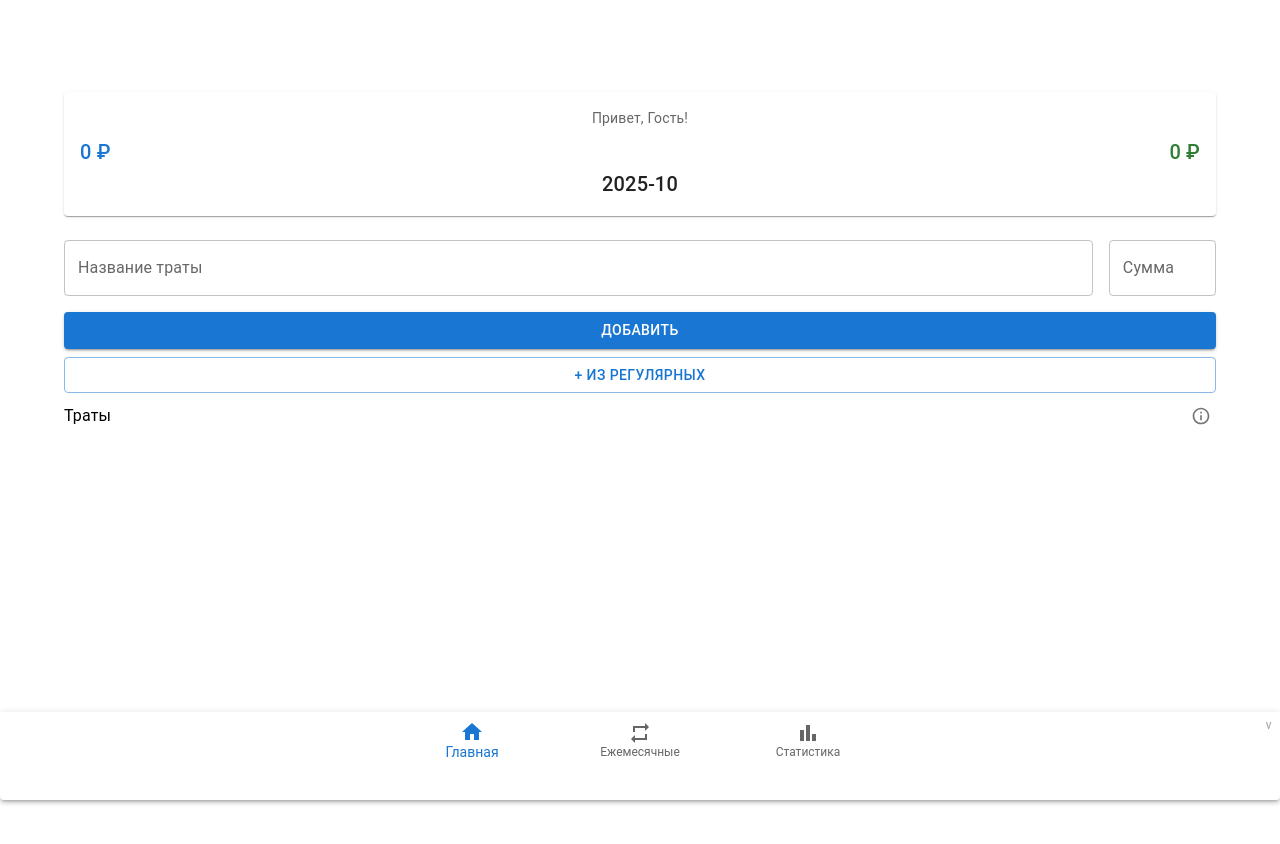
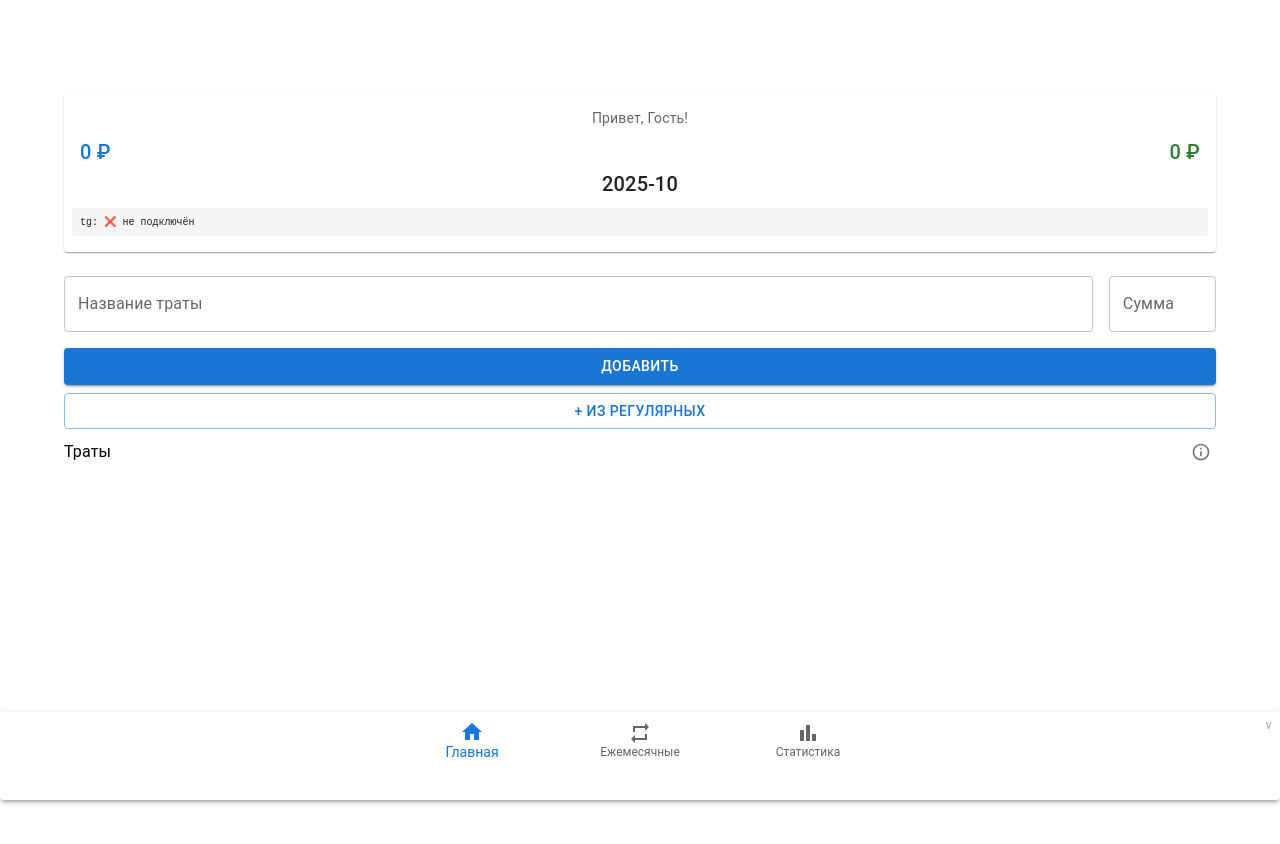
Before and after one commit to Domadetronix/Financial-app, a React (Vite) app: page / in a window 1280 px wide. Shown: the top 844 px of the page. Built offline with nearby package versions, Linux system fonts and the light colour scheme.

Commit message:
feat: check tg

```diff
--- a/index.html
+++ b/index.html
@@ -5,6 +5,7 @@
     <link rel="icon" type="image/svg+xml" href="/vite.svg" />
     <meta name="viewport" content="width=device-width, initial-scale=1.0" />
     <title>finance-webapp</title>
+    <script src="https://telegram.org/js/telegram-web-app.js"></script>
   </head>
   <body>
     <div id="root"></div>
--- a/src/components/Header.tsx
+++ b/src/components/Header.tsx
@@ -10,6 +10,22 @@ interface Props {
   userName?: string;
 }
 
+type TgDebugInfo =
+  | { connected: false }
+  | { connected: true; version: string; platform: string; hasInitData: boolean; user: object | null };
+
+const getTelegramDebugInfo = (): TgDebugInfo => {
+  const tg = window?.Telegram?.WebApp;
+  if (!tg) return { connected: false };
+  return {
+    connected: true,
+    version: tg.version ?? '?',
+    platform: tg.platform ?? '?',
+    hasInitData: Boolean(tg.initData),
+    user: tg.initDataUnsafe?.user ?? null
+  };
+};
+
 export const Header: React.FC<Props> = ({
   income,
   remaining,
@@ -18,6 +34,8 @@ export const Header: React.FC<Props> = ({
   onIncomeClick,
   userName
 }) => {
+  const debug = getTelegramDebugInfo();
+
   return (
     <Paper
       sx={{
@@ -53,6 +71,29 @@ export const Header: React.FC<Props> = ({
       <Typography variant="h6" onClick={onMonthClick} sx={{ cursor: 'pointer' }}>
         {currentMonth}
       </Typography>
+
+      {/* DEBUG — удалить после диагностики */}
+      <Box
+        sx={{
+          mt: 1,
+          p: 1,
+          width: '100%',
+          backgroundColor: '#f5f5f5',
+          borderRadius: 1,
+          fontSize: '10px',
+          fontFamily: 'monospace',
+          wordBreak: 'break-all'
+        }}
+      >
+        <div>tg: {debug.connected ? '✅' : '❌ не подключён'}</div>
+        {debug.connected && (
+          <>
+            <div>ver: {debug.version} | platform: {debug.platform}</div>
+            <div>initData: {debug.hasInitData ? '✅' : '❌ пусто'}</div>
+            <div>user: {debug.user ? JSON.stringify(debug.user) : '❌ null'}</div>
+          </>
+        )}
+      </Box>
     </Paper>
   );
 };
--- a/src/hooks/use-telegram.ts
+++ b/src/hooks/use-telegram.ts
@@ -9,7 +9,10 @@ interface TelegramUser {
 }
 
 export interface TelegramWebApp {
+  initData: string;
   initDataUnsafe?: { user?: TelegramUser };
+  version: string;
+  platform: string;
   ready: () => void;
   MainButton: {
     text: string;
```
